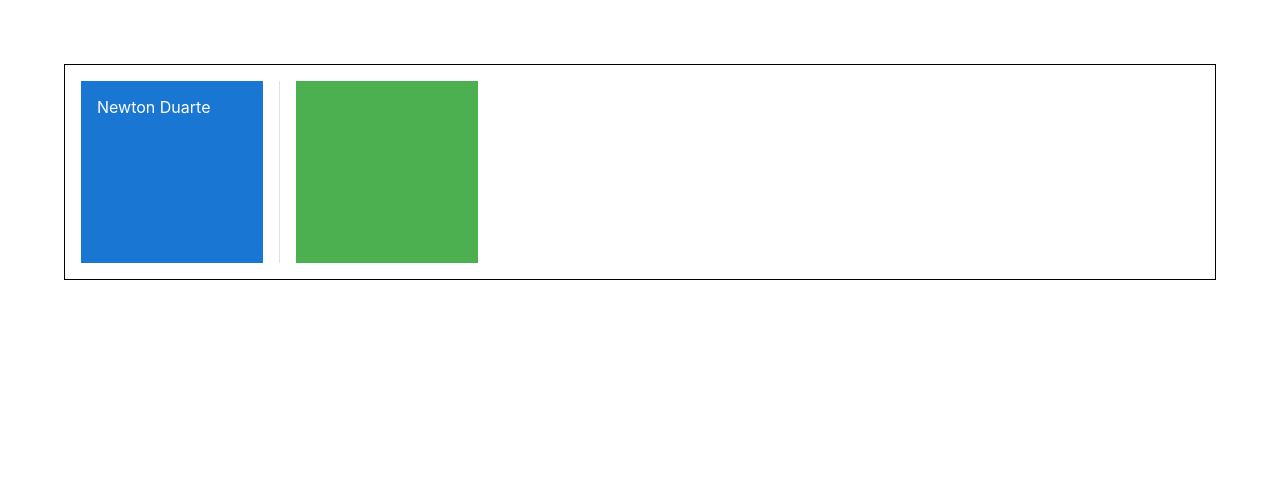
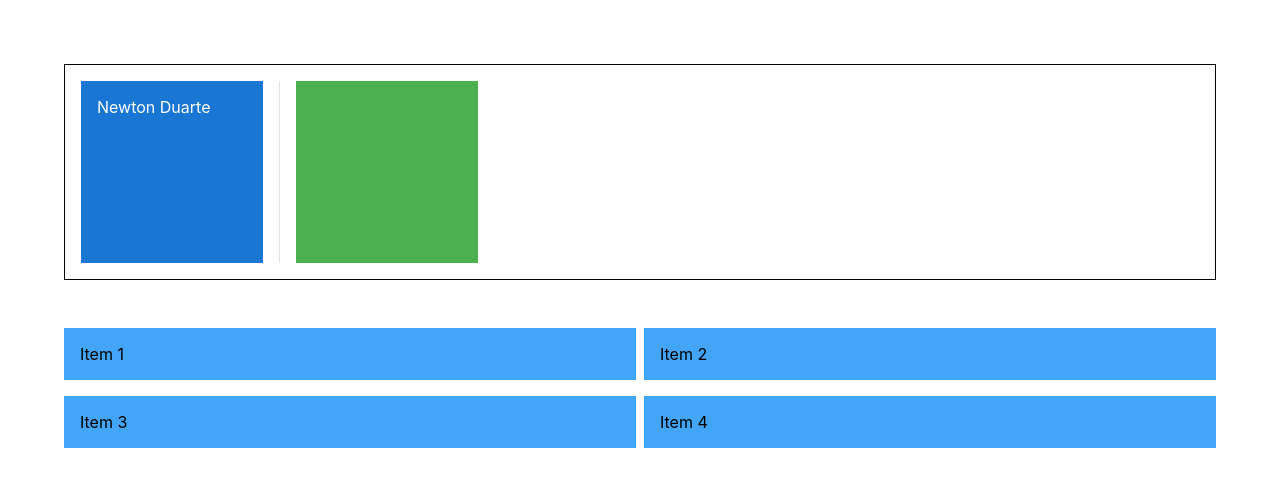
Before and after one commit to Newton-Duarte/react-mui, a React (Create React App) app: page / in a window 1280 px wide. Shown: the top 486 px of the page. Built offline with nearby package versions, Linux system fonts and the light colour scheme.

Commit message:
feat: add grid component

```diff
--- a/src/components/MuiLayout.tsx
+++ b/src/components/MuiLayout.tsx
@@ -1,8 +1,9 @@
-import { Box, Divider } from '@mui/material'
+import { Box, Divider, Grid } from '@mui/material'
 import { Stack } from '@mui/system'
 
 export const MuiLayout = () => {
   return (
+    <>
       <Stack
         sx={{ border: '1px solid' }}
         direction="row"
@@ -34,5 +35,28 @@
           p={2}
         ></Box>
       </Stack>
+      <Grid container my={4} rowSpacing={2} columnSpacing={1}>
+        <Grid item xs={6}>
+          <Box bgcolor="primary.light" p={2}>
+            Item 1
+          </Box>
+        </Grid>
+        <Grid item xs={6}>
+          <Box bgcolor="primary.light" p={2}>
+            Item 2
+          </Box>
+        </Grid>
+        <Grid item xs={6}>
+          <Box bgcolor="primary.light" p={2}>
+            Item 3
+          </Box>
+        </Grid>
+        <Grid item xs={6}>
+          <Box bgcolor="primary.light" p={2}>
+            Item 4
+          </Box>
+        </Grid>
+      </Grid>
+    </>
   )
 }
```
Lines whose indentation alone changed are shown as unchanged.
